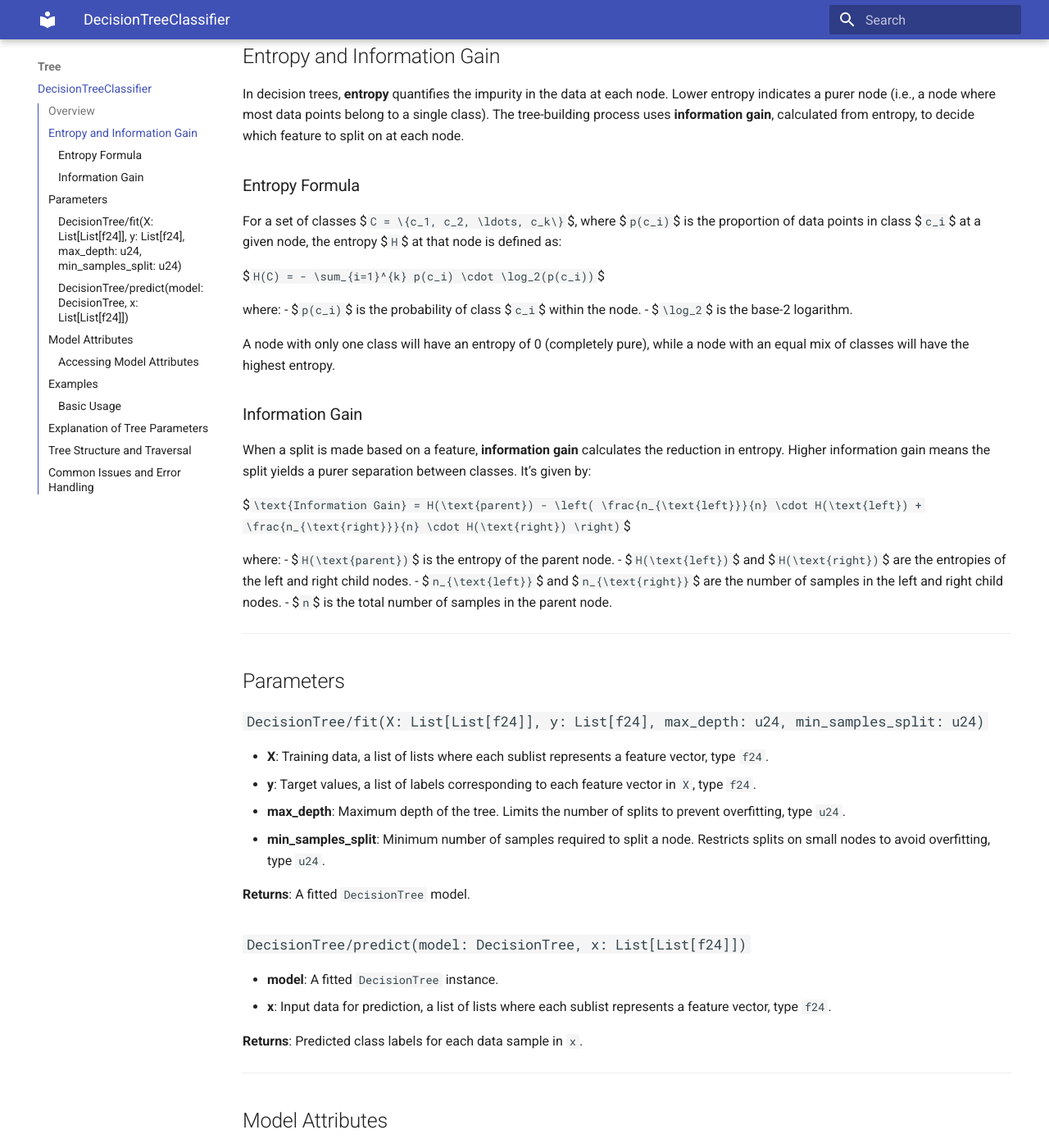
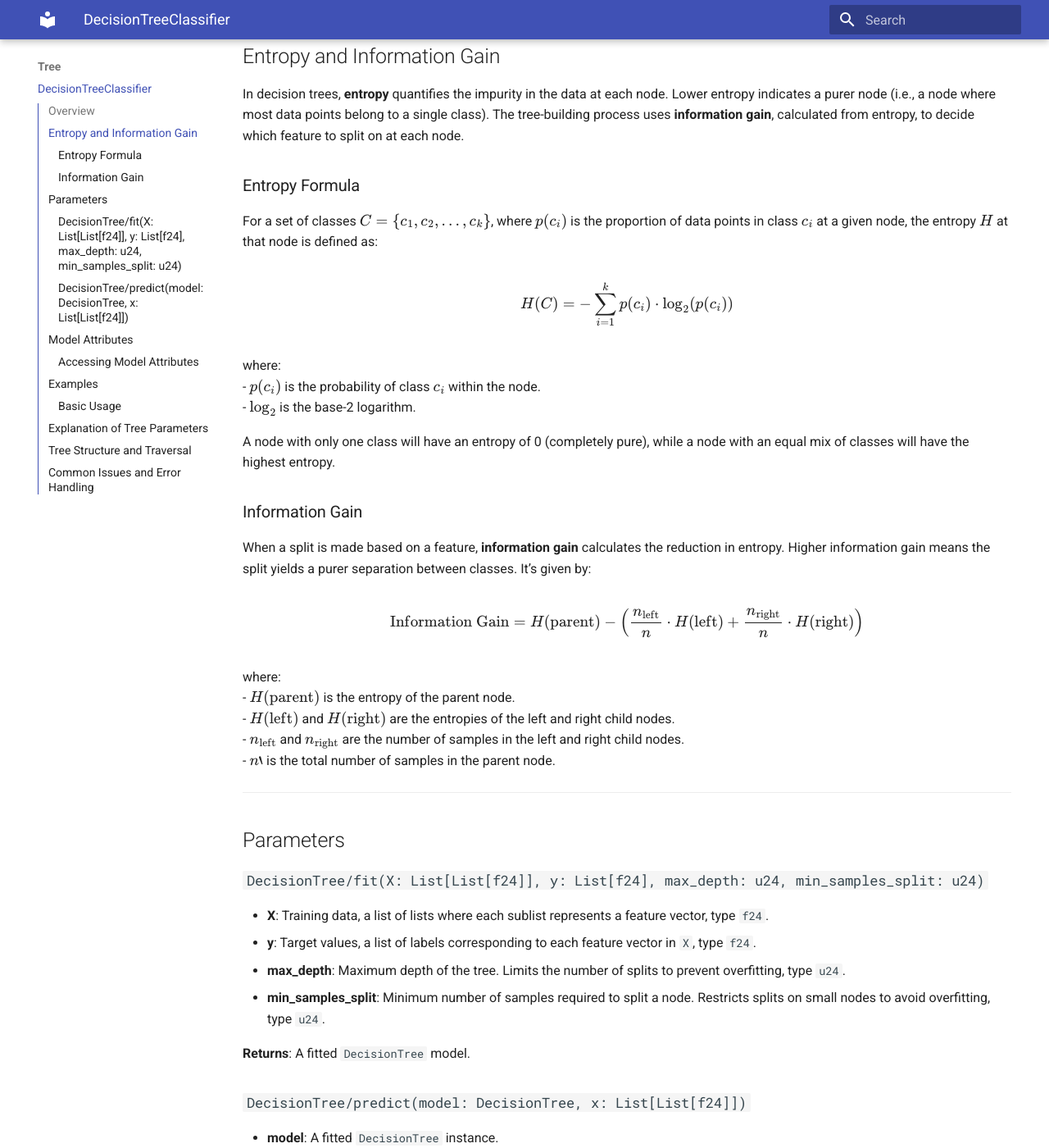
Before and after one commit to InferBend/Bolt, an MkDocs documentation site: the page built from docs/tree/DecisionTreeClassifier.md, in a window 1280 px wide and 1400 px high, scrolled down 535 px. Shown: the whole window at 82% size. Built offline with MkDocs 1.6.1 and Material for MkDocs 9.7.7, drawn with Linux system fonts in a browser that asks for light colours; nearby versions of some CDN libraries; library files that are not in the unit come from our copies.

Commit message:
fix: latext plugin added.

```diff
--- a/docs/tree/DecisionTreeClassifier.md
+++ b/docs/tree/DecisionTreeClassifier.md
@@ -15,15 +15,15 @@ In decision trees, **entropy** quantifies the impurity in the data at each node.
 
 ### Entropy Formula
 
-For a set of classes $` C = \{c_1, c_2, \ldots, c_k\} `$, where $` p(c_i) `$ is the proportion of data points in class $` c_i `$ at a given node, the entropy $` H `$ at that node is defined as:
+For a set of classes $C = \{c_1, c_2, \ldots, c_k\}$, where $p(c_i)$ is the proportion of data points in class $c_i$ at a given node, the entropy $H$ at that node is defined as:
 
-$`
+$$
 H(C) = - \sum_{i=1}^{k} p(c_i) \cdot \log_2(p(c_i))
-`$
+$$
 
 where:
-- $` p(c_i) `$ is the probability of class $` c_i `$ within the node.
-- $` \log_2 `$ is the base-2 logarithm.
+- $p(c_i)$ is the probability of class $c_i$ within the node.
+- $\log_2$ is the base-2 logarithm.
 
 A node with only one class will have an entropy of 0 (completely pure), while a node with an equal mix of classes will have the highest entropy.
 
@@ -31,15 +31,15 @@ A node with only one class will have an entropy of 0 (completely pure), while a
 
 When a split is made based on a feature, **information gain** calculates the reduction in entropy. Higher information gain means the split yields a purer separation between classes. It’s given by:
 
-$`
+$$
 \text{Information Gain} = H(\text{parent}) - \left( \frac{n_{\text{left}}}{n} \cdot H(\text{left}) + \frac{n_{\text{right}}}{n} \cdot H(\text{right}) \right)
-`$
+$$
 
 where:
-- $` H(\text{parent}) `$ is the entropy of the parent node.
-- $` H(\text{left}) `$ and $` H(\text{right}) `$ are the entropies of the left and right child nodes.
-- $` n_{\text{left}} `$ and $` n_{\text{right}} `$ are the number of samples in the left and right child nodes.
-- $` n `$ is the total number of samples in the parent node.
+- $H(\text{parent})$ is the entropy of the parent node.
+- $H(\text{left})$ and $H(\text{right})$ are the entropies of the left and right child nodes.
+- $n_{\text{left}}$ and $n_{\text{right}}$ are the number of samples in the left and right child nodes.
+- $n `$ is the total number of samples in the parent node.
 
 ---
 
@@ -141,9 +141,9 @@ print("Predicted Class Labels:", y_pred)
 
 Each decision node in the tree splits data based on a feature value:
 
-$`
+$$
 \text{if } x_{\text{feature}} \leq \text{threshold, go to left child; else, go to right child.}
-`$
+$$
 
 Once a sample reaches a leaf node, the leaf node’s **value** is used as the predicted class for that sample.
 
--- a/mkdocs.yml
+++ b/mkdocs.yml
@@ -17,9 +17,4 @@ markdown_extensions:
       generic: true
 
 extra_javascript:
-  - javascripts/katex.js
-  - https://unpkg.com/katex@0/dist/katex.min.js
-  - https://unpkg.com/katex@0/dist/contrib/auto-render.min.js
-
-extra_css:
-  - https://unpkg.com/katex@0/dist/katex.min.css
+  - https://cdnjs.cloudflare.com/ajax/libs/mathjax/3.2.0/es5/tex-mml-chtml.js
```
Also changed, not shown: docs/index.md (+2 -0 lines), docs/metrics/Classification.md (+2 -2 lines), docs/metrics/Regression.md (+10 -10 lines), docs/preprocessing/StandardScaler.md (+8 -8 lines).
